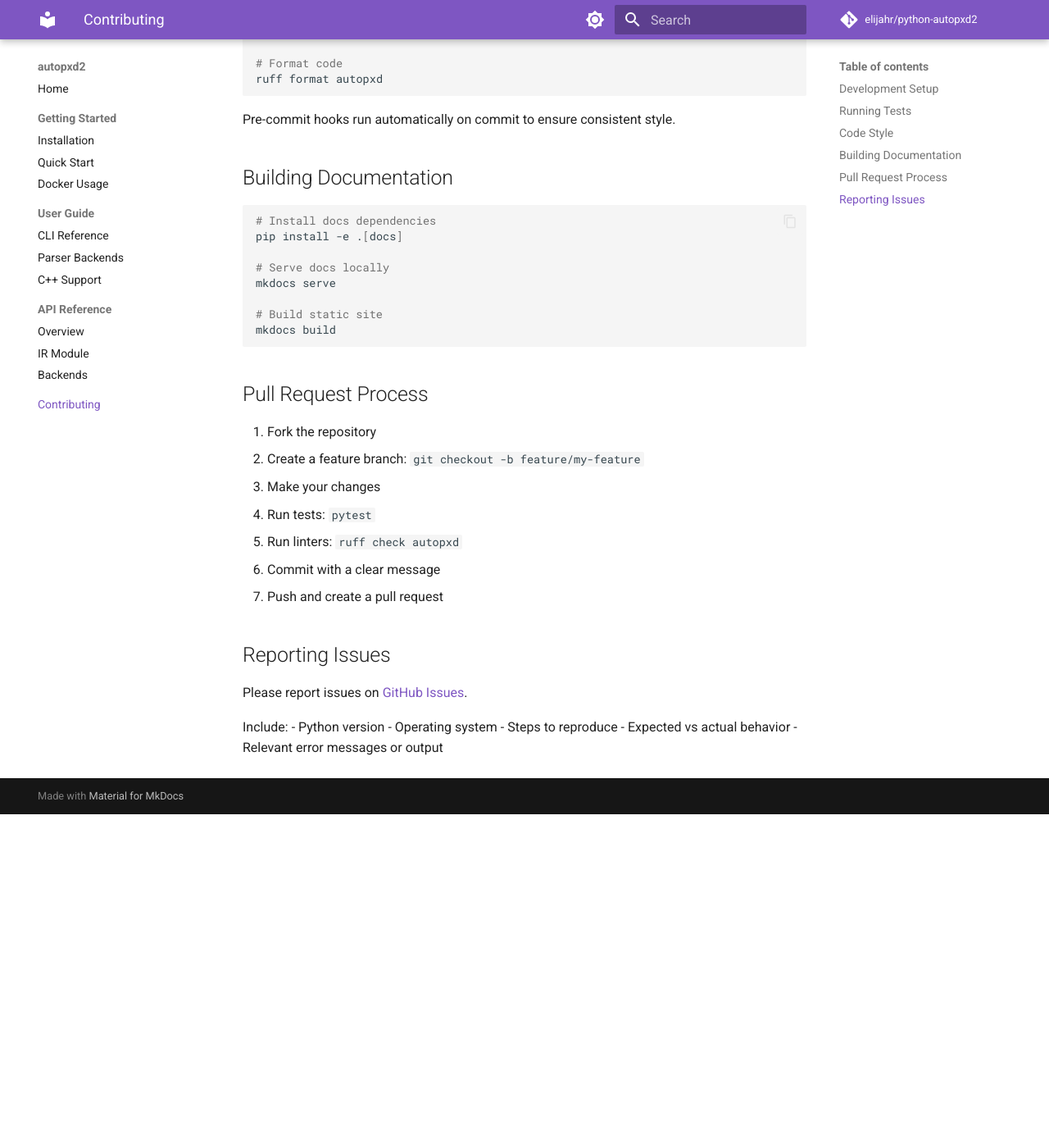
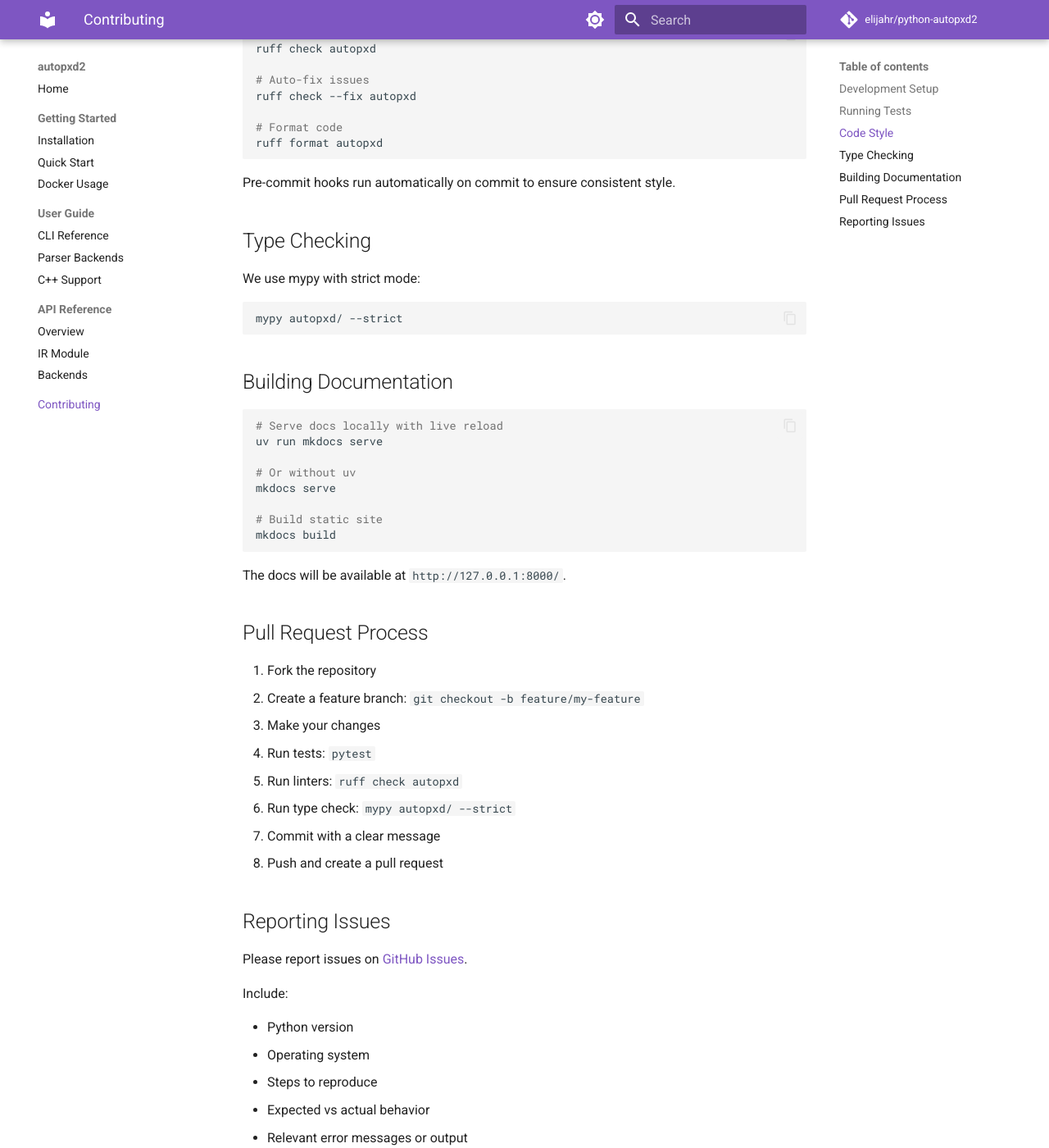
Before and after one commit to elijahr/python-autopxd2, an MkDocs documentation site: the page built from docs/contributing.md, in a window 1280 px wide and 1400 px high, scrolled down 1243 px. Shown: the whole window at 82% size. Built offline with MkDocs 1.6.1 and Material for MkDocs 9.7.7, drawn with Linux system fonts in a browser that asks for light colours; comment, search, counter and statistics services are not loaded; the version menu is left out; before the commit the page ends 2236 px from its top, so only the background shows below that; some of the changed text lies outside the part shown.

Commit message:
docs: update contributing guides with uv and ruff
- Recommend uv for venv and dependency management
- Update linting docs from pylint/black to ruff
- Add mkdocs serve instructions
- Add mypy strict mode documentation

````diff
--- a/docs/contributing.md
+++ b/docs/contributing.md
@@ -3,6 +3,8 @@
 We welcome contributions to autopxd2!
 
 ## Development Setup
+
+We recommend using [uv](https://github.com/astral-sh/uv) for fast dependency management.
 
 1. Clone the repository:
    ```bash
@@ -10,18 +12,20 @@ We welcome contributions to autopxd2!
    cd python-autopxd2
    ```
 
-2. Create a virtual environment:
+2. Create a virtual environment and install dependencies:
    ```bash
+   # Using uv (recommended)
+   uv venv
+   source .venv/bin/activate  # or `.venv\Scripts\activate` on Windows
+   uv pip install -e '.[test,lint,docs]'
+
+   # Or using pip
    python -m venv .venv
-   source .venv/bin/activate  # or `.venv\Scripts\activate` on Windows
+   source .venv/bin/activate
+   pip install -e '.[test,lint,docs]'
    ```
 
-3. Install development dependencies:
-   ```bash
-   pip install -e .[all]
-   ```
-
-4. Install pre-commit hooks:
+3. Install pre-commit hooks:
    ```bash
    pre-commit install
    ```
@@ -59,18 +63,28 @@ ruff format autopxd
 
 Pre-commit hooks run automatically on commit to ensure consistent style.
 
+## Type Checking
+
+We use mypy with strict mode:
+
+```bash
+mypy autopxd/ --strict
+```
+
 ## Building Documentation
 
 ```bash
-# Install docs dependencies
-pip install -e .[docs]
+# Serve docs locally with live reload
+uv run mkdocs serve
 
-# Serve docs locally
+# Or without uv
 mkdocs serve
 
 # Build static site
 mkdocs build
 ```
+
+The docs will be available at `http://127.0.0.1:8000/`.
 
 ## Pull Request Process
 
@@ -79,14 +93,16 @@ mkdocs build
 3. Make your changes
 4. Run tests: `pytest`
 5. Run linters: `ruff check autopxd`
-6. Commit with a clear message
-7. Push and create a pull request
+6. Run type check: `mypy autopxd/ --strict`
+7. Commit with a clear message
+8. Push and create a pull request
 
 ## Reporting Issues
 
 Please report issues on [GitHub Issues](https://github.com/elijahr/python-autopxd2/issues).
 
 Include:
+
 - Python version
 - Operating system
 - Steps to reproduce
````
Also changed, not shown: CONTRIBUTING.md (+48 -14 lines).
